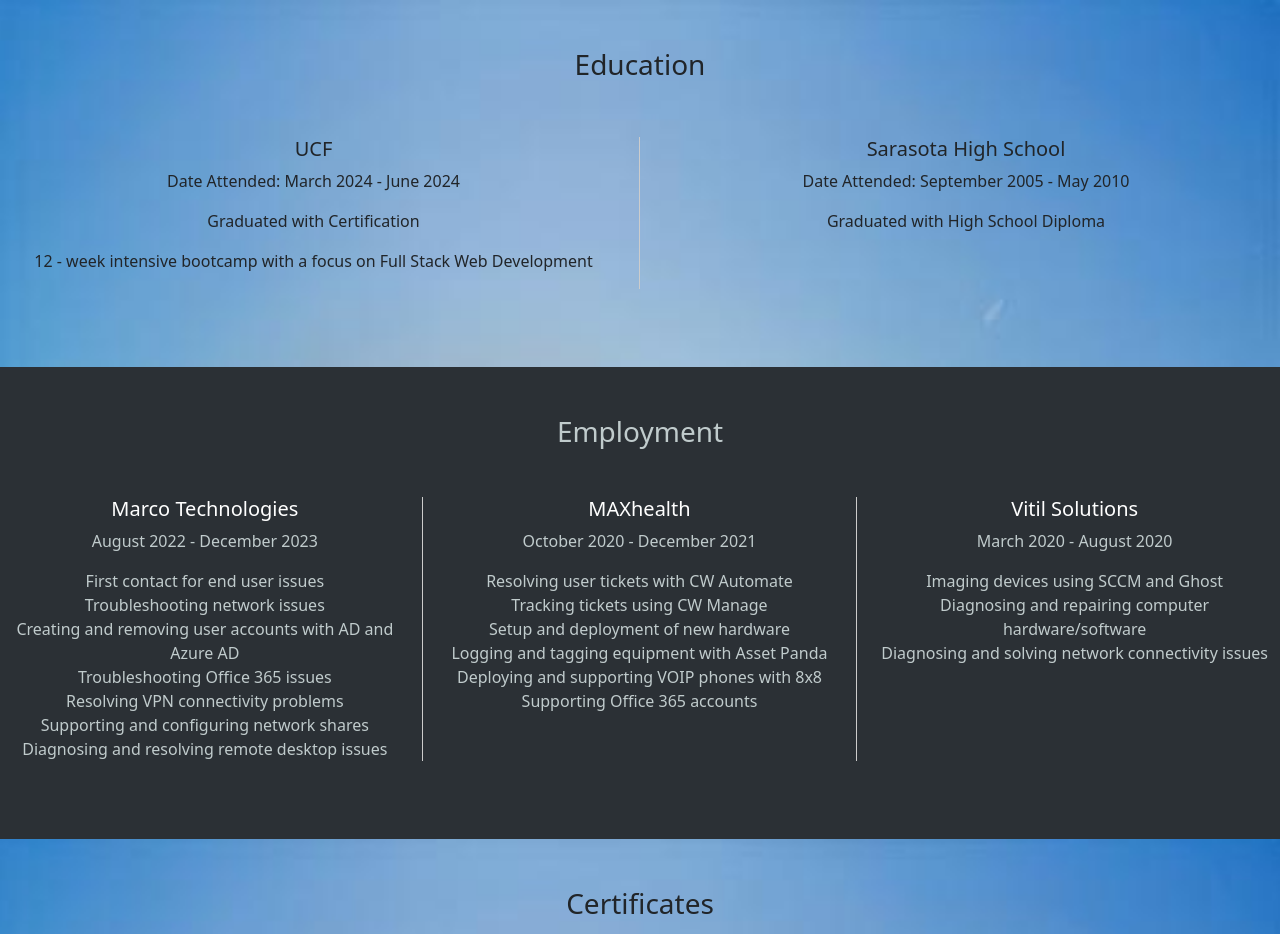
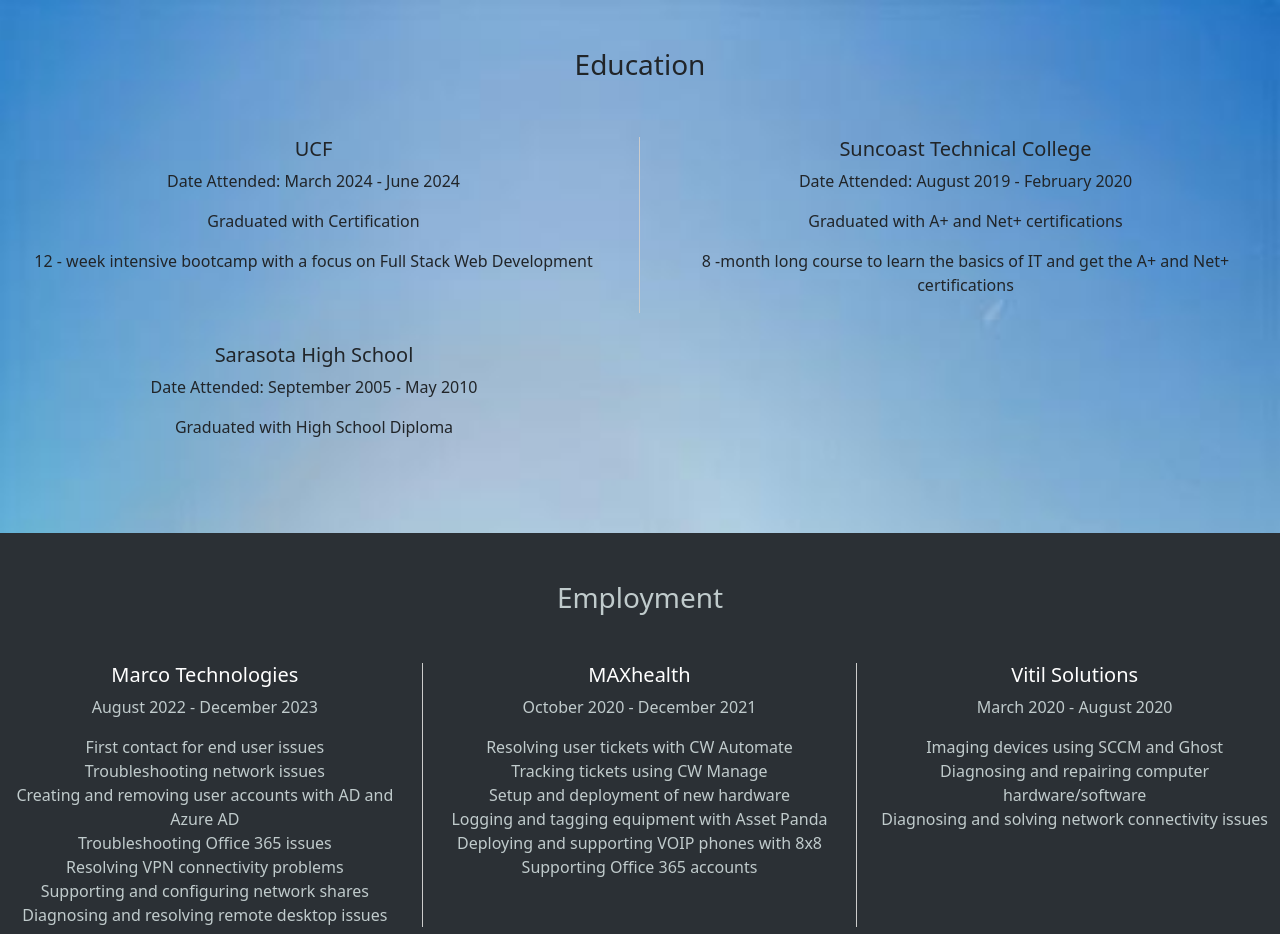
Before and after one commit to TurnerHelical/reactPortfolio, a React (Vite) app: page /Resume in a window 1280 px wide. Shown: the part 940-1874 px from the top of the page. Built offline with nearby package versions, Linux system fonts and the light colour scheme.

Commit message:
added more education to resume page

```diff
--- a/src/pages/resume.jsx
+++ b/src/pages/resume.jsx
@@ -67,6 +67,12 @@
             <p>12 - week intensive bootcamp with a focus on Full Stack Web Development</p>
           </Col>
           <Col md={12} lg={6} className="edu-col">
+            <h5>Suncoast Technical College</h5>
+            <p>Date Attended: August 2019 - February 2020</p>
+            <p>Graduated with A+ and Net+ certifications</p>
+            <p>8 -month long course to learn the basics of IT and get the A+ and Net+ certifications</p>
+          </Col>
+          <Col md={12} lg={6} className="edu-col">
             <h5>Sarasota High School</h5>
             <p>Date Attended: September 2005 - May 2010</p>
             <p>Graduated with High School Diploma</p>
```
